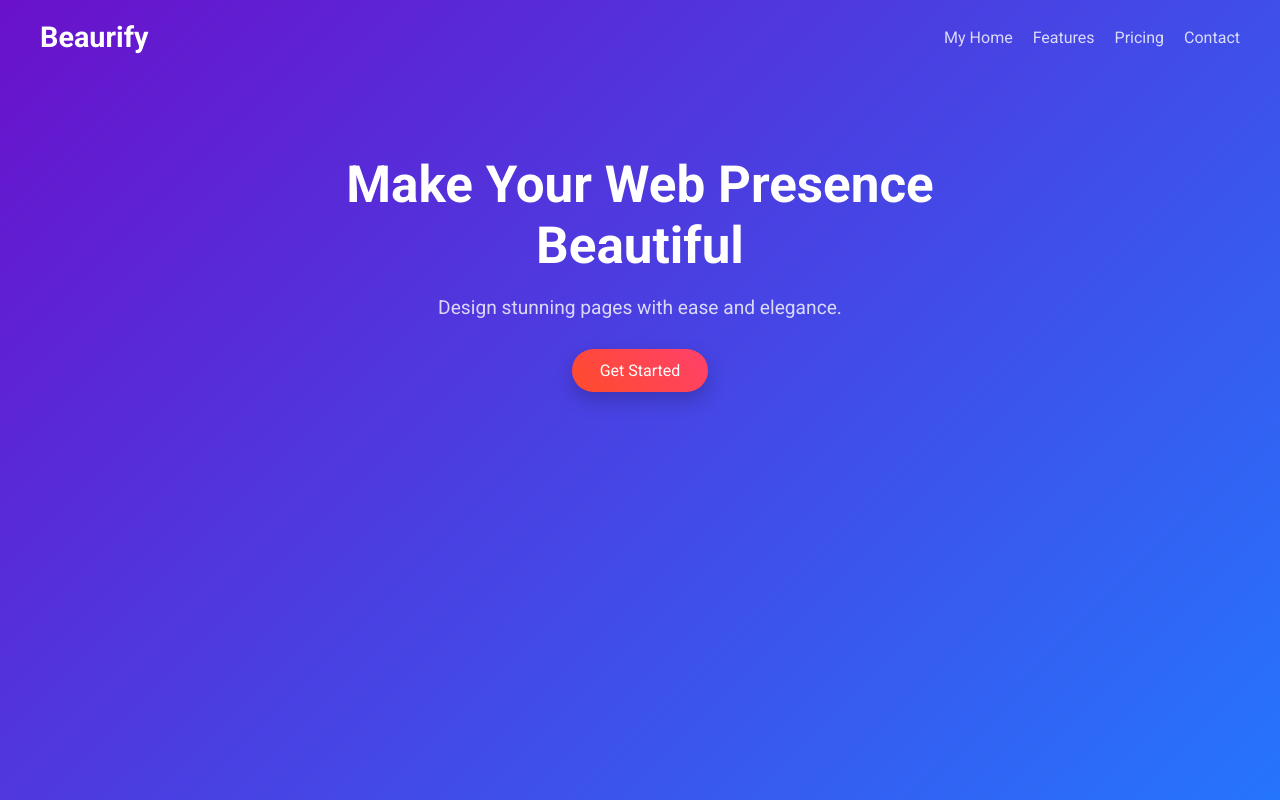
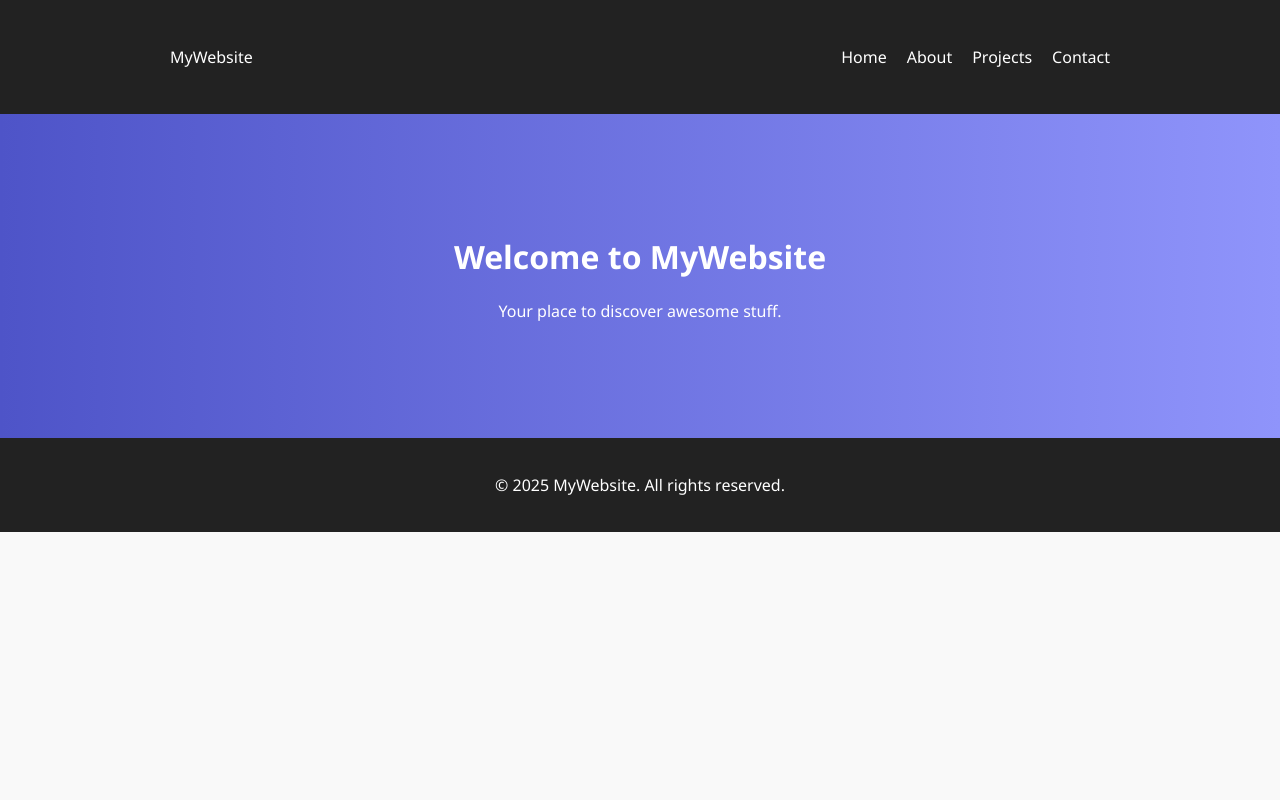
Before and after one commit to Moezzz-star/git_revision, a plain HTML site: page index.html in a window 1280 px wide. Drawn offline with Linux system fonts and the light colour scheme.

Commit message:
second version

```diff
--- a/index.html
+++ b/index.html
@@ -2,27 +2,33 @@
 <html lang="en">
 <head>
   <meta charset="UTF-8" />
-  <meta name="viewport" content="width=device-width, initial-scale=1.0" />
-  <title>Beautiful Landing Page</title>
-  <link href="https://fonts.googleapis.com/css2?family=Roboto:wght@400;700&display=swap" rel="stylesheet" />
-  <link rel="stylesheet" href="styles.css" />
+  <title>Home | My Website</title>
+  <link rel="stylesheet" href="style.css" />
 </head>
 <body>
+  <!-- NAV -->
+  <nav>
+    <div class="container nav">
+      <a href="index.html" class="logo">MyWebsite</a>
+      <ul class="nav-links">
+        <li><a href="index.html">Home</a></li>
+        <li><a href="about.html">About</a></li>
+        <li><a href="projects.html">Projects</a></li>
+        <li><a href="contact.html">Contact</a></li>
+      </ul>
+    </div>
+  </nav>
+
+  <!-- HERO -->
   <header class="hero">
-    <nav class="navbar">
-      <div class="logo">Beaurify</div>
-      <ul class="nav-links">
-        <li><a href="#">My Home</a></li>
-        <li><a href="#">Features</a></li>
-        <li><a href="#">Pricing</a></li>
-        <li><a href="#">Contact</a></li>
-      </ul>
-    </nav>
-    <div class="hero-content">
-      <h1>Make Your Web Presence Beautiful</h1>
-      <p>Design stunning pages with ease and elegance.</p>
-      <a href="#" class="btn">Get Started</a>
+    <div class="container">
+      <h1>Welcome to MyWebsite</h1>
+      <p>Your place to discover awesome stuff.</p>
     </div>
   </header>
+
+  <footer>
+    <p>&copy; 2025 MyWebsite. All rights reserved.</p>
+  </footer>
 </body>
 </html>
--- /dev/null
+++ b/style.css
@@ -0,0 +1,72 @@
+body {
+    margin: 0;
+    font-family: 'Segoe UI', sans-serif;
+    background: #f9f9f9;
+    color: #333;
+  }
+
+  .container {
+    max-width: 960px;
+    margin: auto;
+    padding: 20px;
+  }
+
+  nav {
+    background: #222;
+    color: white;
+    padding: 10px 0;
+  }
+
+  .nav {
+    display: flex;
+    justify-content: space-between;
+    align-items: center;
+  }
+
+  .nav a {
+    color: white;
+    text-decoration: none;
+    margin: 0 10px;
+  }
+
+  .nav-links {
+    list-style: none;
+    display: flex;
+  }
+
+  .hero {
+    background: linear-gradient(to right, #4e54c8, #8f94fb);
+    color: white;
+    padding: 80px 20px;
+    text-align: center;
+  }
+
+  .content {
+    padding: 60px 20px;
+    background: white;
+  }
+
+  footer {
+    background: #222;
+    color: white;
+    text-align: center;
+    padding: 20px 0;
+  }
+
+  input, textarea {
+    display: block;
+    width: 100%;
+    margin-bottom: 15px;
+    padding: 10px;
+    border-radius: 5px;
+    border: 1px solid #ccc;
+  }
+
+  button {
+    background: #4e54c8;
+    color: white;
+    border: none;
+    padding: 12px 25px;
+    cursor: pointer;
+    border-radius: 5px;
+  }
--- a/styles.css
+++ /dev/null
@@ -1,86 +0,0 @@
-* {
-    margin: 0;
-    padding: 0;
-    box-sizing: border-box;
-  }
-
-  body {
-    font-family: 'Roboto', sans-serif;
-    background: linear-gradient(135deg, #6a11cb 0%, #2575fc 100%);
-    color: #fff;
-    height: 100vh;
-    overflow: hidden;
-  }
-
-  .hero {
-    height: 100vh;
-    display: flex;
-    flex-direction: column;
-    justify-content: space-between;
-    padding: 20px 40px;
-  }
-
-  .navbar {
-    display: flex;
-    justify-content: space-between;
-    align-items: center;
-  }
-
-  .logo {
-    font-size: 1.8rem;
-    font-weight: 700;
-  }
-
-  .nav-links {
-    list-style: none;
-    display: flex;
-    gap: 20px;
-  }
-
-  .nav-links a {
-    text-decoration: none;
-    color: #ffffffcc;
-    font-weight: 500;
-    transition: color 0.3s ease;
-  }
-
-  .nav-links a:hover {
-    color: #ffffff;
-  }
-
-  .hero-content {
-    text-align: center;
-    max-width: 700px;
-    margin: auto;
-    margin-top: 100px;
-  }
-
-  .hero-content h1 {
-    font-size: 3.2rem;
-    margin-bottom: 20px;
-  }
-
-  .hero-content p {
-    font-size: 1.2rem;
-    margin-bottom: 30px;
-    color: #ffffffcc;
-  }
-
-  .btn {
-    display: inline-block;
-    padding: 12px 28px;
-    font-size: 1rem;
-    color: #fff;
-    background-color: #ff416c;
-    background-image: linear-gradient(45deg, #ff4b2b, #ff416c);
-    border: none;
-    border-radius: 30px;
-    text-decoration: none;
-    box-shadow: 0 8px 20px rgba(0, 0, 0, 0.2);
-    transition: all 0.3s ease;
-  }
-
-  .btn:hover {
-    transform: translateY(-3px);
-    box-shadow: 0 10px 25px rgba(0, 0, 0, 0.3);
-  }
```
Also changed, not shown: 404.html (added, +16 -0 lines), about.html (added, +34 -0 lines), contact.html (added, +39 -0 lines), projects.html (added, +38 -0 lines).
